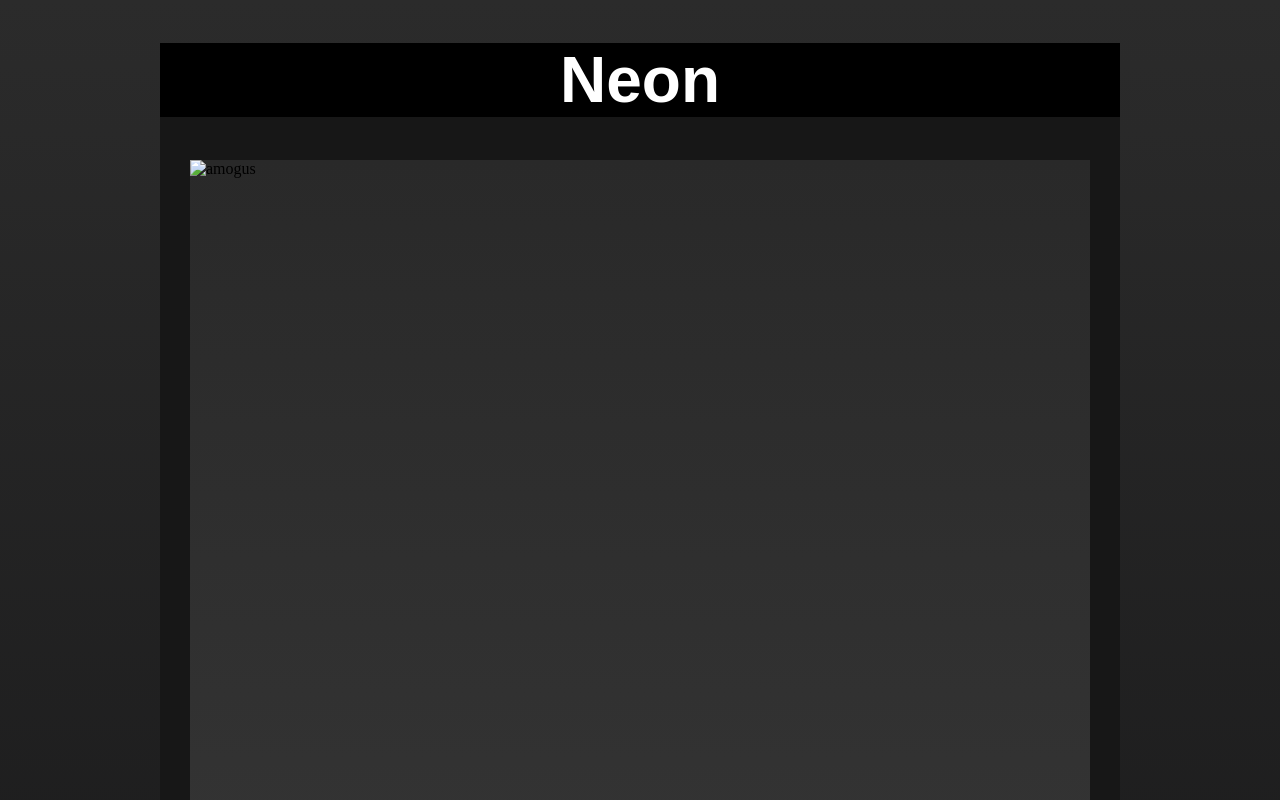
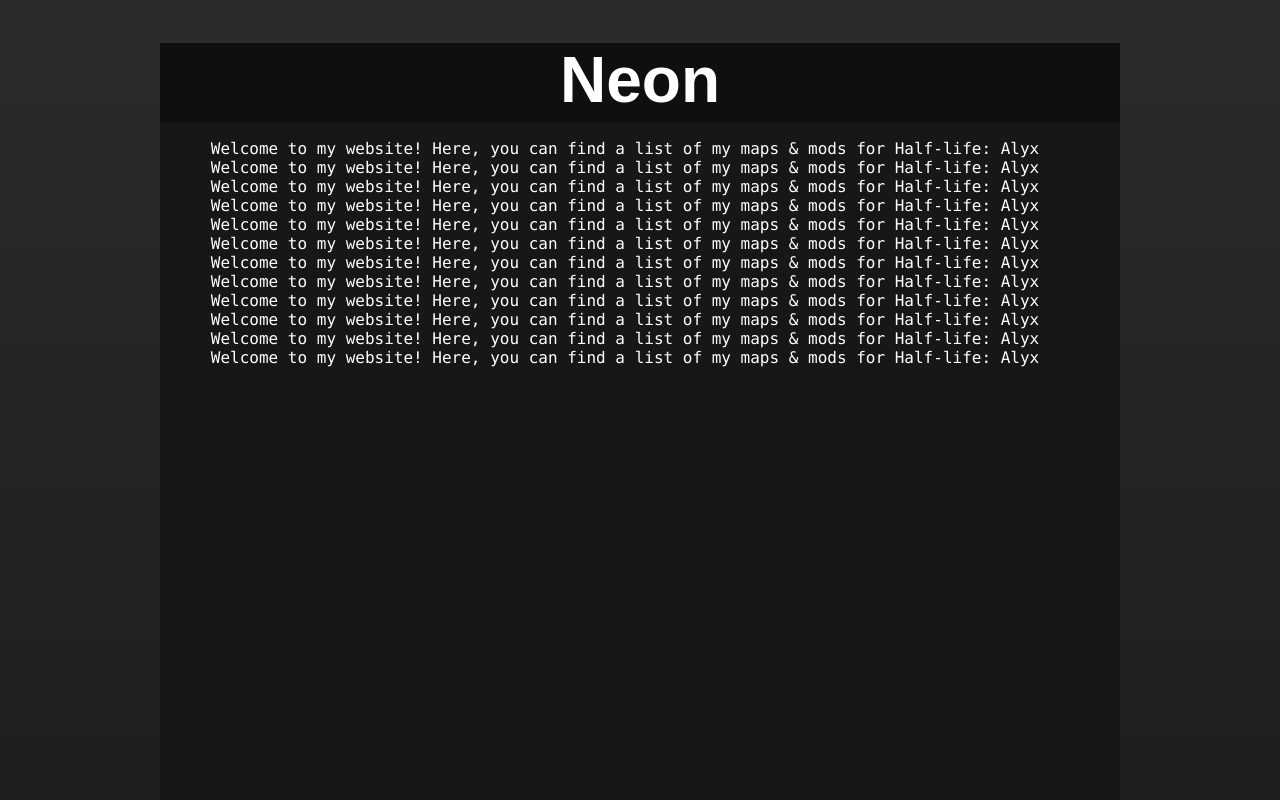
Before and after one commit to neonowy01/website, a plain HTML site: page index.html in a window 1280 px wide. Shown: the top 800 px of the page. Drawn offline with Linux system fonts and the light colour scheme.

Commit message:
Add files via upload

```diff
--- a/index.html
+++ b/index.html
@@ -27,9 +27,19 @@
 		</header>
 
 		<article>
-			<div>
-				<img src="amogus.png" alt="amogus">
-			</div>
+			<div> <p>Welcome to my website! Here, you can find a list of my maps & mods for Half-life: Alyx
+			Welcome to my website! Here, you can find a list of my maps & mods for Half-life: Alyx
+			Welcome to my website! Here, you can find a list of my maps & mods for Half-life: Alyx
+			Welcome to my website! Here, you can find a list of my maps & mods for Half-life: Alyx
+			Welcome to my website! Here, you can find a list of my maps & mods for Half-life: Alyx
+			Welcome to my website! Here, you can find a list of my maps & mods for Half-life: Alyx
+			Welcome to my website! Here, you can find a list of my maps & mods for Half-life: Alyx
+			Welcome to my website! Here, you can find a list of my maps & mods for Half-life: Alyx
+			Welcome to my website! Here, you can find a list of my maps & mods for Half-life: Alyx
+			Welcome to my website! Here, you can find a list of my maps & mods for Half-life: Alyx
+			Welcome to my website! Here, you can find a list of my maps & mods for Half-life: Alyx
+			Welcome to my website! Here, you can find a list of my maps & mods for Half-life: Alyx<p/></div>
 		</article>
+	<div>
 
 </body>
--- a/styles.css
+++ b/styles.css
@@ -1,6 +1,6 @@
 body {background-image: linear-gradient(#2b2b2b,#141415);}
 
 body > div {width: 960px; height: 1440px; position: relative; margin: auto; background-color: #171717;}
-header.main  {color: white; text-align: center; font-size: 32px; font-family: Arial, Helvetica, sans-serif; margin-top: 15px; background-color: #000}
-article {width: 900px ; height: 1000px; position:relative; background-image: linear-gradient(#292929, #383838); margin-left: 30px; }
-article > div >img{width: 760px; height: 760px;}
+header.main  {height: 80px;color: white; text-align: center; font-size: 32px; font-family: Arial, Helvetica, sans-serif; margin-top: 15px; background-color: #0f0f0f}
+article {width: 900px ; height: 340px; position:relative; background-color:#383838); color: white; font-family: Arial, Helvetica, sans-serif;}
+article > div { text-align: center; font-family: "Lucida Console", "Courier New", monospace; margin-left: 30px;}
```
